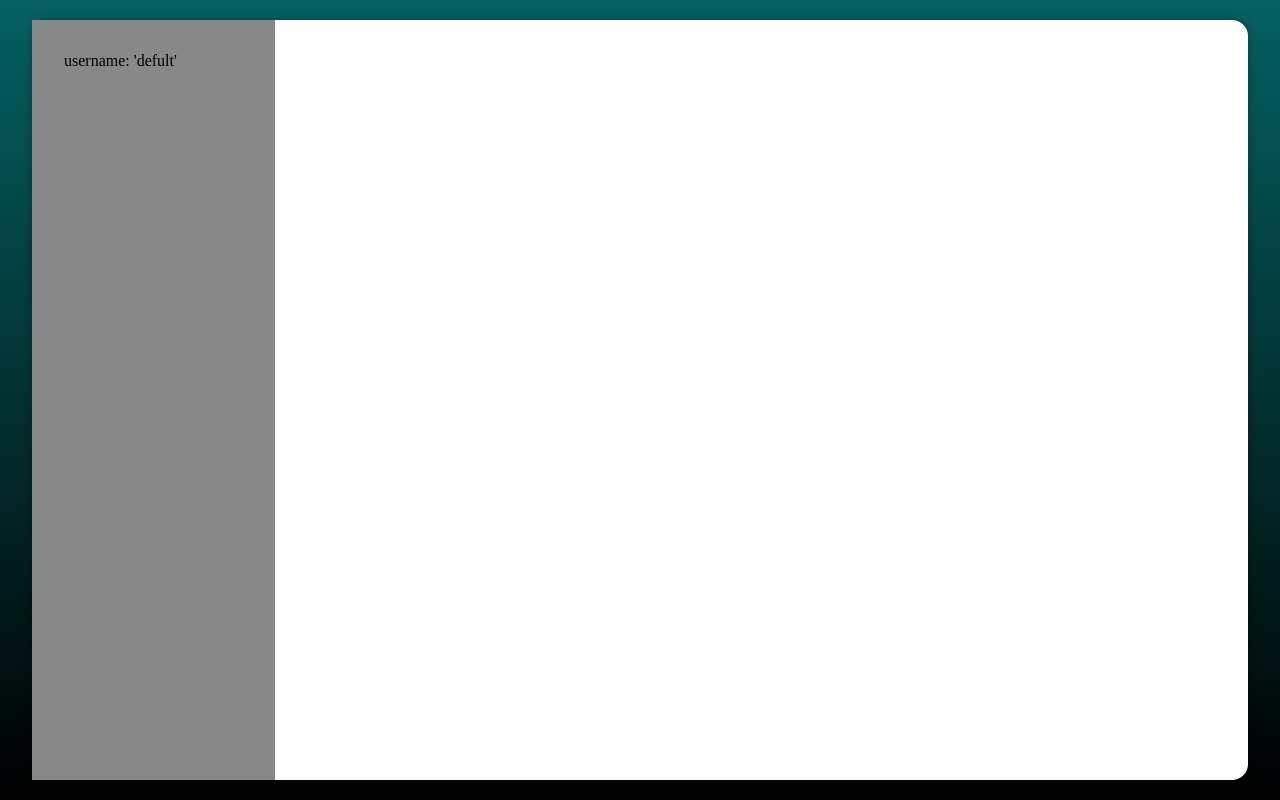
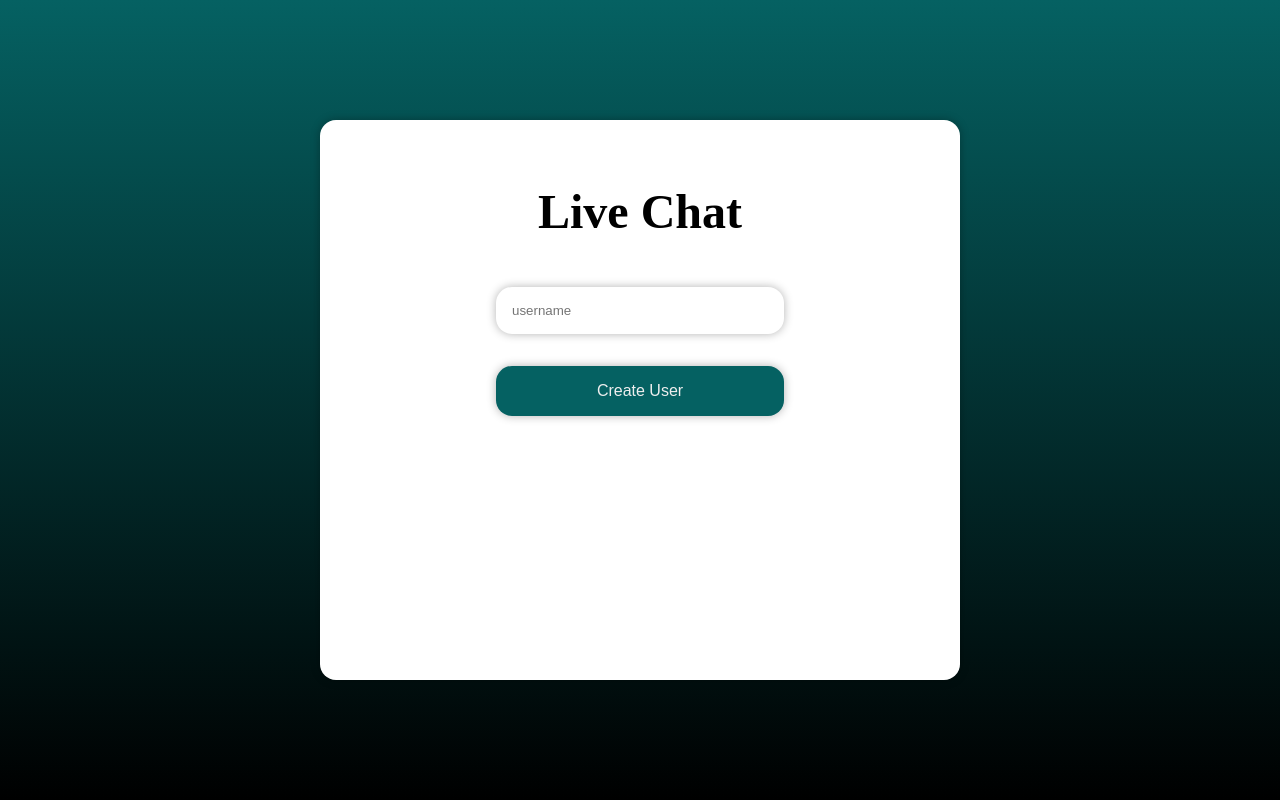
Before and after one commit to ManorHazaz/live-chat, a React (Create React App) app in the folder client/: page / in a window 1280 px wide. Built offline with nearby package versions, Linux system fonts and the light colour scheme.

Commit message:
Create login form

```diff
--- a/client/src/App.js
+++ b/client/src/App.js
@@ -1,14 +1,24 @@
 import './App.css';
 import { Login } from './components/Login';
 import { Dashboard } from './components/Dashboard';
+import { useState } from 'react';
 
 function App() {
+	const [ contacts, setContacts ] = useState();
+	const [ onlineUser, setOnlineUser ] = useState();
+
+	function loginUser( username )
+	{
+		setContacts({ ...contacts, username: username });
+		setOnlineUser( username );
+	}
+
 	return (
 		<div className="App">
-
-			{/* <Login /> */}
-			<Dashboard />
-
+			{ !onlineUser
+			? <Login loginUser={ loginUser } />
+			: <Dashboard onlineUser={ onlineUser } contacts={ contacts }/>
+			}
 		</div>
 	);
 }
--- a/client/src/components/Dashboard/Dashboard.js
+++ b/client/src/components/Dashboard/Dashboard.js
@@ -1,10 +1,10 @@
 import { Sidebar } from '../Sidebar'
 import './Dashboard.css'
 
-function Dashboard() {
+function Dashboard({ contacts, onlineUser }) {
     return (
         <div className='dashboard'>
-            <Sidebar />
+            <Sidebar onlineUser={ onlineUser } contacts={contacts} />
 
         </div>
     )
--- a/client/src/components/Login/Login.js
+++ b/client/src/components/Login/Login.js
@@ -1,11 +1,20 @@
 import './Login.css';
 
-function Login() {
+import { useRef } from 'react';
+
+function Login({ loginUser }) {
+
+    const usernameRef = useRef();
+
+    function login()
+    {
+        loginUser( usernameRef.current.value )
+    }
     return (
         <div className='login'>
             <h1> Live Chat </h1>
-            <input type='text' className='text-input' placeholder='username'/>
-            <input type='submit' className='btn' value='Create User'/>
+            <input type='text' ref={usernameRef} className='text-input' placeholder='username'/>
+            <input type='submit' className='btn' value='Create User' onClick={() => login()}/>
         </div>
     )
 }
--- a/client/src/components/Sidebar/Sidebar.css
+++ b/client/src/components/Sidebar/Sidebar.css
@@ -9,4 +9,5 @@
 .sidebar .username
 {
     margin: 2rem;
+    text-align: center;
 }
--- a/client/src/components/Sidebar/Sidebar.js
+++ b/client/src/components/Sidebar/Sidebar.js
@@ -1,10 +1,15 @@
+import Contact from './components/Contact'
 import './Sidebar.css'
 
-function Sidebar() {
+function Sidebar({ contacts, onlineUser }) {
     return (
         <div className='sidebar'>
-            <div className='username'> username: 'defult' </div>
+            <h2 className='username'>
+                { onlineUser }
+            </h2>
+            <div className='contacts'>
 
+            </div>
         </div>
     )
 }
--- /dev/null
+++ b/client/src/components/Sidebar/components/Contact.js
@@ -0,0 +1,10 @@
+
+function Contact({ contact }) {
+    return (
+        <div>
+            { contact }
+        </div>
+    )
+}
+
+export default Contact
```
